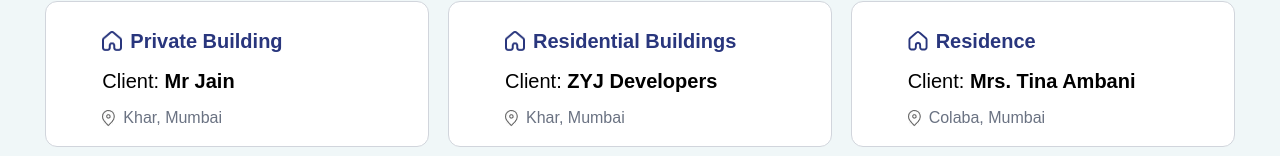
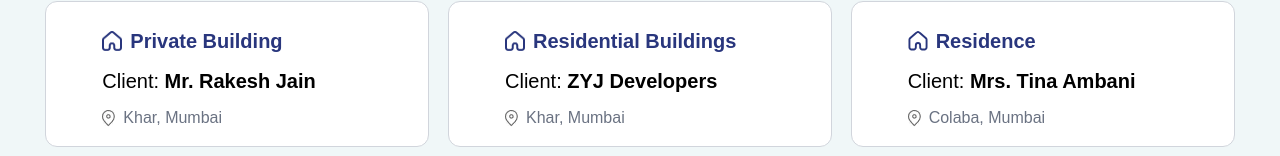
Before and after one commit to codewithafzall/idel, a Next.js app: page /clients in a window 1280 px wide. Shown: the part 796-952 px from the top of the page. Built offline with nearby package versions, Linux system fonts and the light colour scheme.

Commit message:
jain name change

```diff
--- a/src/app/clients/page.js
+++ b/src/app/clients/page.js
@@ -29,7 +29,7 @@ const Page = () => {
         "Dr. Shrivastava": 23,
         "Kokilaben Dhirubhai Ambani Hospital": 18,
         "Runwal Developers": 12,
-        "Mr Jain": 8,
+        "Mr. Rakesh Jain": 8,
         "Mr. Bhansali": 11,
         "Mr. Dhairya": 11,
         "Mr. Suri": 17,
@@ -44,7 +44,7 @@ const Page = () => {
         { id: 1, type: "Showroom & Residence", name: "Tamannaah Bhatia", location: "Juhu & Versova, Mumbai" },
         { id: 2, type: "Bungalow", name: "Jyothika & R.S. Suriya", location: "ECR, Chennai" },
         { id: 3, type: "Duplex", name: "Mr. Karan Johar", location: "Bandra, Mumbai" },
-        { id: 4, type: "Private Building", name: "Mr Jain", location: "Khar, Mumbai" },
+        { id: 4, type: "Private Building", name: "Mr. Rakesh Jain", location: "Khar, Mumbai" },
         { id: 5, type: "Residential Buildings", name: "ZYJ Developers", location: "Khar, Mumbai" },
         { id: 6, type: "Residence", name: "Mrs. Tina Ambani", location: "Colaba, Mumbai" },
         { id: 7, type: "Residence", name: "Mr. Dalvi", location: "Kharghar, Navi Mumbai" },
```
